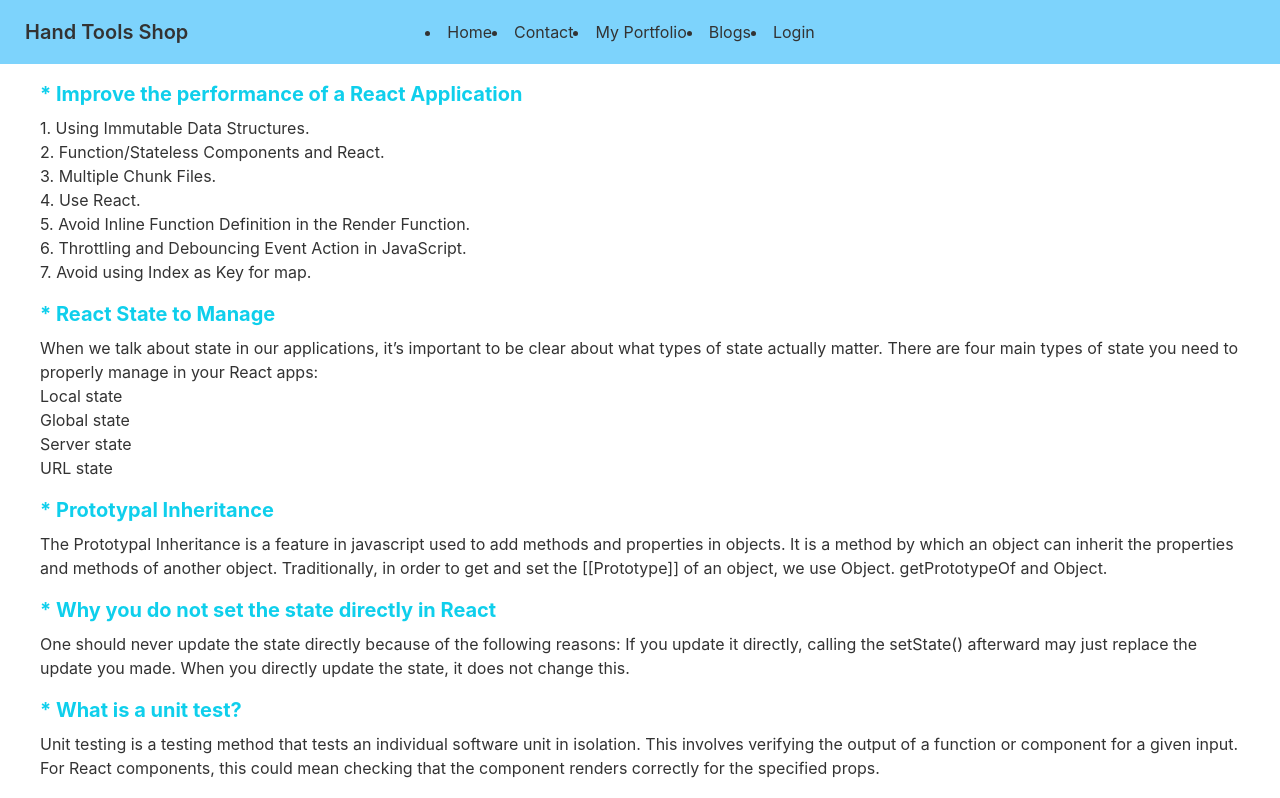
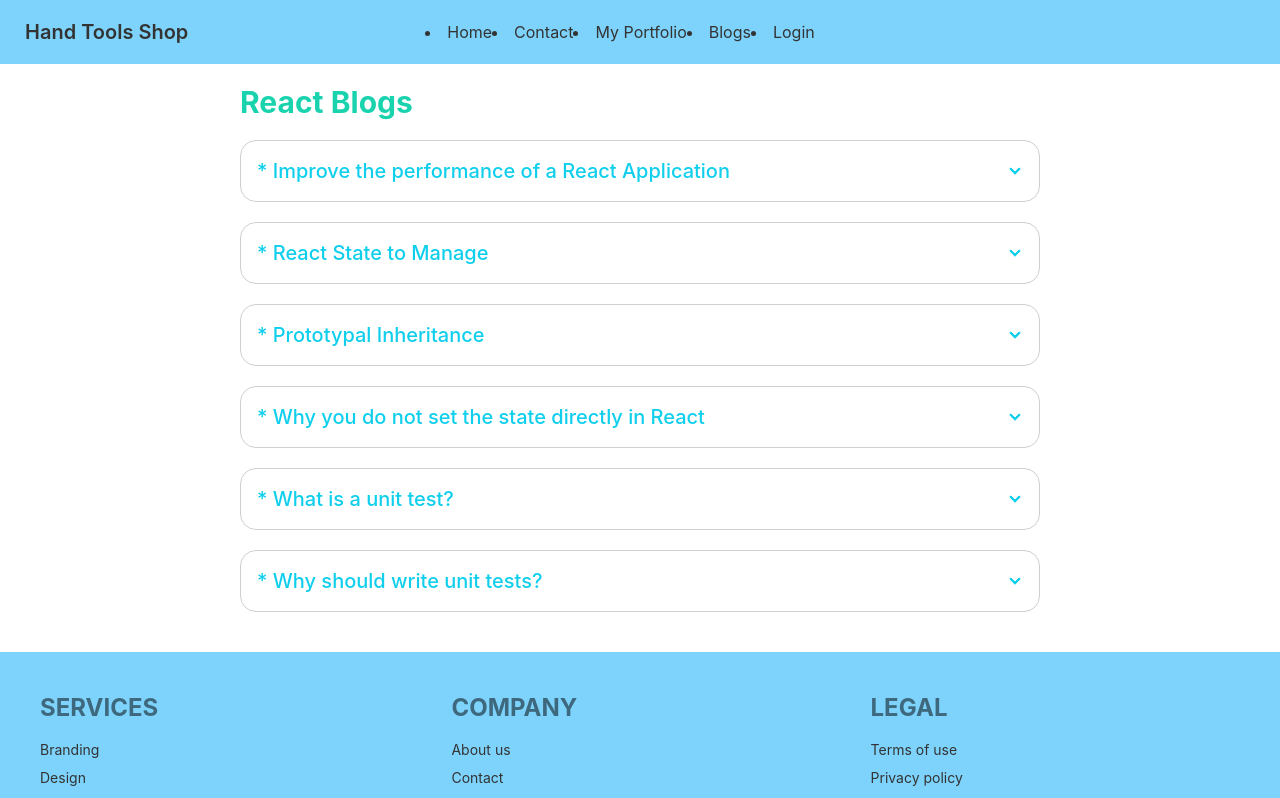
Before and after one commit to shahmojno/assaintment-12-Client-Site, a React (Create React App) app: page /blogs in a window 1280 px wide. Shown: the top 798 px of the page. Built offline with nearby package versions, Linux system fonts and the light colour scheme; no server answers.

Commit message:
add blogs

```diff
--- a/src/components/Home/Blogs.js
+++ b/src/components/Home/Blogs.js
@@ -3,12 +3,14 @@ import React from 'react';
 const Blogs = () => {
     return (
         <div>
-            <div className='mx-10'>
+            <h1 className='text-3xl underline-offset-1 font-bold  text-secondary ml-60 mt-5'> React Blogs</h1>
 
-                <h1 className='text-xl mx-auto mt-4 mb-2 text-primary font-bold'>* Improve the performance of a React Application</h1>
-
-                <text>
-                    1. Using Immutable Data Structures.<br />
+            <div tabindex="0" class="collapse collapse-arrow border border-base-300 bg-base-100 rounded-box ml-60 mr-60 mt-5">
+                <div class="collapse-title text-xl font-medium text-primary font-bold">
+                    * Improve the performance of a React Application
+                </div>
+                <div class="collapse-content">
+                    <p> 1. Using Immutable Data Structures.<br />
 
                         2. Function/Stateless Components and React.<br />
 
@@ -20,61 +22,67 @@ const Blogs = () => {
 
                         6. Throttling and Debouncing Event Action in JavaScript.<br />
 
-                    7. Avoid using Index as Key for map.
-
-                </text>
+                        7. Avoid using Index as Key for map.</p>
+                </div>
             </div>
 
-            <div className='mx-10'>
 
-                <h1 className='text-xl mx-auto mt-4 mb-2 text-primary font-bold'>* React State to Manage</h1>
-
-                <text>
-                    When we talk about state in our applications, it’s important to be clear about what types of state actually matter.
+            <div tabindex="0" class="collapse collapse-arrow border border-base-300 bg-base-100 rounded-box ml-60 mr-60 mt-5">
+                <div class="collapse-title text-xl font-medium text-primary font-bold">
+                    * React State to Manage
+                </div>
+                <div class="collapse-content">
+                    <p> When we talk about state in our applications, it’s important to be clear about what types of state actually matter.
                         There are four main types of state you need to properly manage in your React apps:
                         <br />
                         Local state <br />
                         Global state<br />
                         Server state<br />
                         URL state<br />
-
-                </text>
+                    </p>
                 </div>
-            <div className='mx-10'>
-
-                <h1 className='text-xl mx-auto mt-4 mb-2 text-primary font-bold'>* Prototypal Inheritance</h1>
-
-                <text>
-                    The Prototypal Inheritance is a feature in javascript used to add methods and properties in objects. It is a method by which an object can inherit the properties and methods of another object. Traditionally, in order to get and set the [[Prototype]] of an object, we use Object. getPrototypeOf and Object.
-
-                </text>
             </div>
 
-            <div className='mx-10'>
-
-                <h1 className='text-xl mx-auto mt-4 mb-2 text-primary font-bold'>* Why you do not set the state directly in React</h1>
-
-                <text>
-                    One should never update the state directly because of the following reasons: If you update it directly, calling the setState() afterward may just replace the update you made. When you directly update the state, it does not change this.
-
-                </text>
+            <div tabindex="0" class="collapse collapse-arrow border border-base-300 bg-base-100 rounded-box ml-60 mr-60 mt-5">
+                <div class="collapse-title text-xl font-medium text-primary font-bold">
+                    * Prototypal Inheritance
+                </div>
+                <div class="collapse-content">
+                    <p> The Prototypal Inheritance is a feature in javascript used to add methods and properties in objects. It is a method by which an object can inherit the properties and methods of another object. Traditionally, in order to get and set the [[Prototype]] of an object, we use Object. getPrototypeOf and Object.
+                    </p>
+                </div>
             </div>
 
-            <div className='mx-10'>
+            <div tabindex="0" class="collapse collapse-arrow border border-base-300 bg-base-100 rounded-box ml-60 mr-60 mt-5">
+                <div class="collapse-title text-xl font-medium text-primary font-bold">
+                    * Why you do not set the state directly in React
+                </div>
+                <div class="collapse-content">
+                    <p> One should never update the state directly because of the following reasons: If you update it directly, calling the setState() afterward may just replace the update you made. When you directly update the state, it does not change this.
+                    </p>
+                </div>
+            </div>
 
-                <h1 className='text-xl mx-auto mt-4 mb-2 text-primary font-bold'>* What is a unit test?</h1>
+            <div tabindex="0" class="collapse collapse-arrow border border-base-300 bg-base-100 rounded-box ml-60 mr-60 mt-5">
+                <div class="collapse-title text-xl font-medium text-primary font-bold">
+                    * What is a unit test?
+                </div>
+                <div class="collapse-content">
+                    <p> Unit testing is a testing method that tests an individual software unit in isolation. This involves verifying the output of a function or component for a given input. For React components, this could mean checking that the component renders correctly for the specified props.
+                    </p>
+                </div>
+            </div>
 
-                <text>
-                    Unit testing is a testing method that tests an individual software unit in isolation. This involves verifying the output of a function or component for a given input. For React components, this could mean checking that the component renders correctly for the specified props.
+            <div tabindex="0" class="collapse collapse-arrow border border-base-300 bg-base-100 rounded-box ml-60 mr-60 mt-5">
+                <div class="collapse-title text-xl font-medium text-primary font-bold">
+                    * Why should write unit tests?
+                </div>
+                <div class="collapse-content">
+                    <p> One of the benefits of unit tests is that they isolate a function, class or method and only test that piece of code. Higher quality individual components create overall system resiliency. Thus, the result is reliable code. Unit tests also change the nature of the debugging process.
+                    </p>
+                </div>
+            </div>
 
-                </text>
-                <h1 className='text-xl mx-auto mt-4 mb-2 text-primary font-bold'>* Why should write unit tests?</h1>
-
-                <text>
-                    One of the benefits of unit tests is that they isolate a function, class or method and only test that piece of code. Higher quality individual components create overall system resiliency. Thus, the result is reliable code. Unit tests also change the nature of the debugging process.
-
-                </text>
-            </div>
 
         </div >
     );
```
Lines whose indentation alone changed are shown as unchanged.
